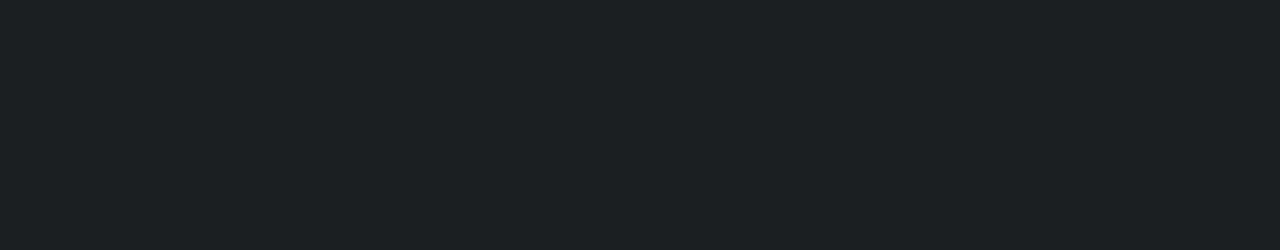
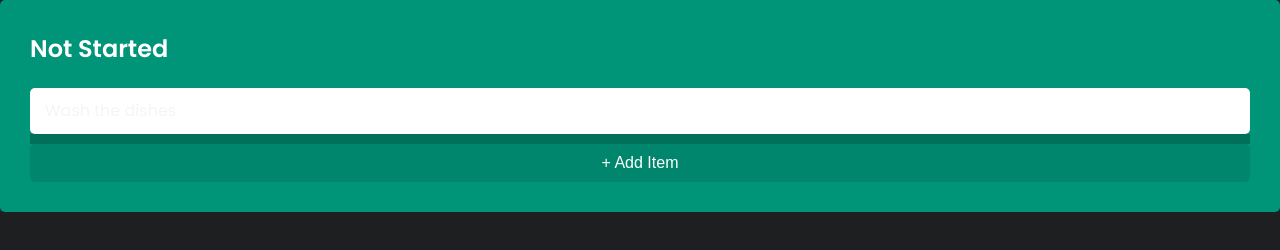
Before and after one commit to ssembatya-dennis/Ductic-Monitoring-System, a plain HTML site: page index.html in a window 1280 px wide. Drawn offline with Linux system fonts and the light colour scheme.

Commit message:
feat: Add Kanban layout with columns and ticket input functionality

```diff
--- a/css/main.css
+++ b/css/main.css
@@ -25,3 +25,53 @@ body {
   color: var(--color-text);
   line-height: 1.6;
 }
+
+.kanban {
+  display: flex;
+  padding: 3rem;
+  background-color: #009578;
+  border-radius: 5px;
+}
+
+.kanban__column {
+  flex: 1;
+}
+
+.kanban__column:not(:last-child) {
+  margin-right: 3rem;
+}
+
+.kanban__column-title {
+  font-size: 2.4rem;
+  font-weight: 600;
+  color: #ffffff;
+  margin-bottom: 2rem;
+}
+
+.kanban__ticket-input {
+  padding: 1rem 1.5rem;
+  background: white;
+  border-radius: 5px;
+  cursor: pointer;
+}
+
+.kanban__dropzone {
+  height: 1rem;
+  background: rgba(0, 0, 0, 0.25);
+}
+
+.kanban__dropzone--active {
+  height: 2rem;
+  background: rgba(0, 0, 0, 0.25);
+}
+
+.kanban__button {
+  width: 100%;
+  padding: 1rem 0;
+  font-size: 1.6rem;
+  color: white;
+  background: rgba(0, 0, 0, 0.1);
+  border: none;
+  border-radius: 5px;
+  cursor: pointer;
+}
--- a/index.html
+++ b/index.html
@@ -24,6 +24,18 @@
     <meta name="author" content="Dennis Duncan Ssembatya" />
   </head>
   <body>
+    <div class="kanban">
+      <div class="kanban__column">
+        <h2 class="kanban__column-title">Not Started</h2>
+        <div class="kanban__tickets">
+          <div contenteditable class="kanban__ticket-input">
+            Wash the dishes
+          </div>
+          <div class="kanban__dropzone"></div>
+        </div>
+        <button class="kanban__button">+ Add Item</button>
+      </div>
+    </div>
     <script src="js/main.js" type="module"></script>
   </body>
 </html>
```
